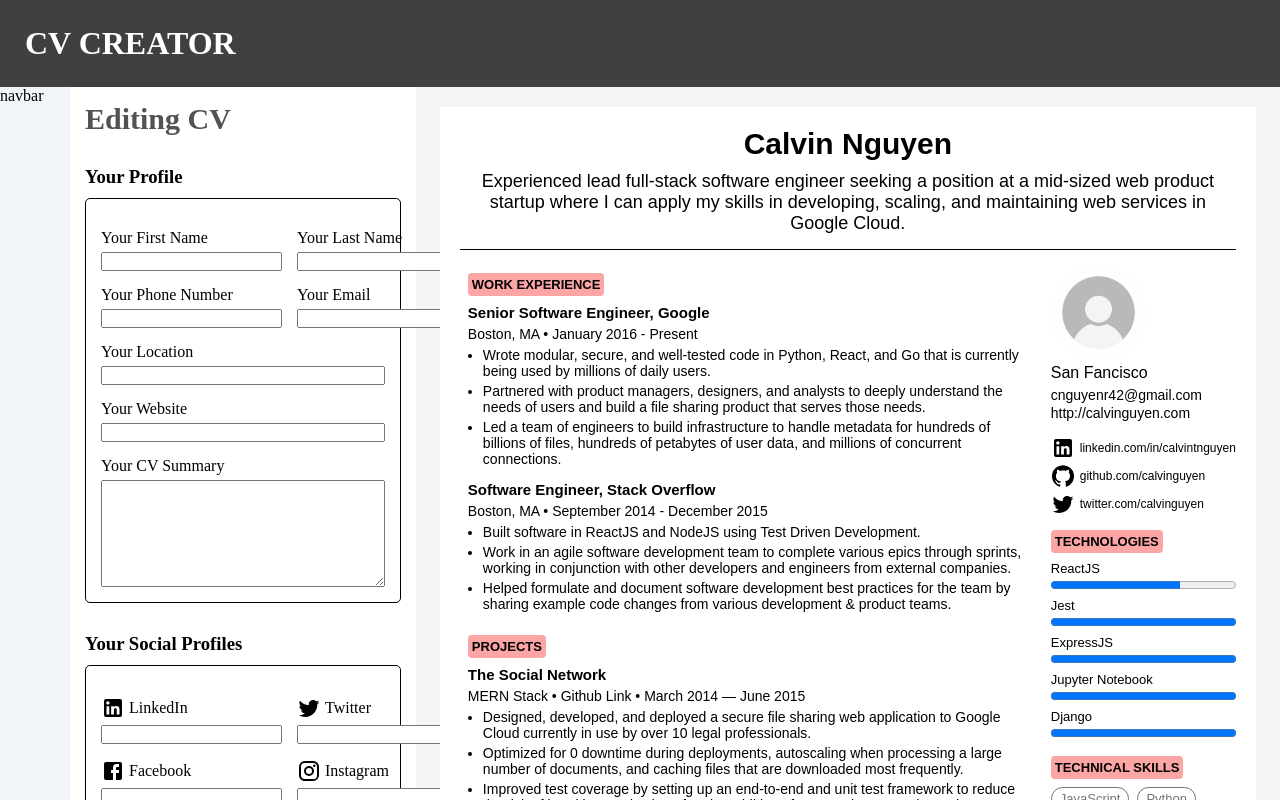
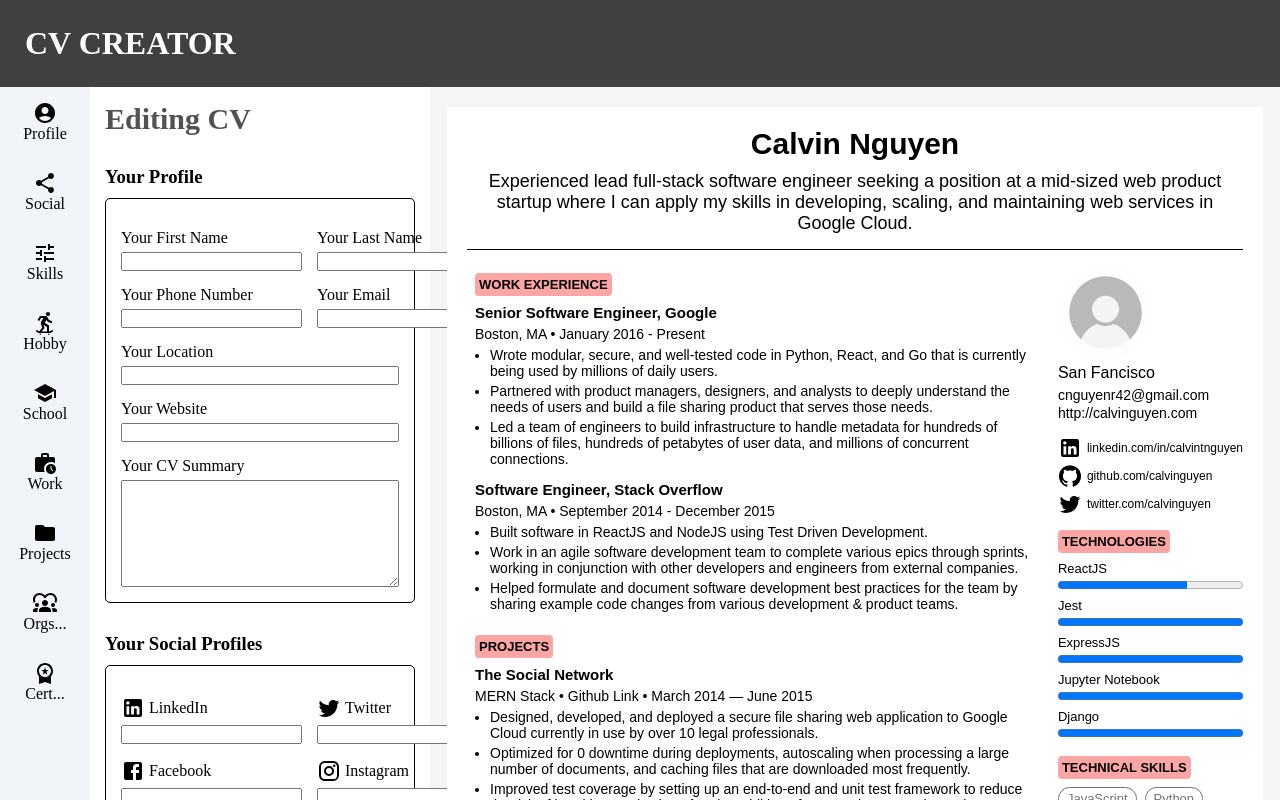
Before and after one commit to calvinguyen/cv-application, a React (Vite) app: page / in a window 1280 px wide. Shown: the top 800 px of the page. Built offline with nearby package versions, Linux system fonts and the light colour scheme.

Commit message:
Implement navbar buttons and styling

```diff
--- a/src/assets/css/SideBar.css
+++ b/src/assets/css/SideBar.css
@@ -1,3 +1,24 @@
 nav {
   background-color: #f1f5f9;
 }
+
+nav ul {
+  display: flex;
+  flex-direction: column;
+}
+
+nav li {
+  gap: 5px;
+}
+
+nav li a {
+  display: flex;
+  flex-direction: column;
+  align-items: center;
+  padding: 10px;
+}
+
+nav li a:hover {
+  background-color: #fafafa;
+  text-decoration: none;
+}
--- a/src/assets/css/index.css
+++ b/src/assets/css/index.css
@@ -20,7 +20,7 @@
   flex: 1;
   background-color: #f5f5f5;
   display: grid;
-  grid-template-columns: 70px minmax(0, 2fr) 5fr;
+  grid-template-columns: 90px minmax(0, 2fr) 5fr;
 }
 
 footer {
--- a/src/components/SideBar.jsx
+++ b/src/components/SideBar.jsx
@@ -1,10 +1,73 @@
-import React from 'react';
 import '../assets/css/SideBar.css';
+import AccountCircleIcon from '@mui/icons-material/AccountCircle';
+import ShareIcon from '@mui/icons-material/Share';
+import TuneIcon from '@mui/icons-material/Tune';
+import SkateboardingIcon from '@mui/icons-material/Skateboarding';
+import SchoolIcon from '@mui/icons-material/School';
+import WorkHistoryIcon from '@mui/icons-material/WorkHistory';
+import FolderIcon from '@mui/icons-material/Folder';
+import Diversity1Icon from '@mui/icons-material/Diversity1';
+import WorkspacePremiumIcon from '@mui/icons-material/WorkspacePremium';
 
 const SideBar = () => {
   return (
     <nav className="sidebar">
-      <div>navbar</div>
+      <ul>
+        <li>
+          <a href="#profile-form">
+            <AccountCircleIcon />
+            <p>Profile</p>
+          </a>
+        </li>
+        <li>
+          <a href="#social-form">
+            <ShareIcon />
+            <p>Social</p>
+          </a>
+        </li>
+        <li>
+          <a href="#skills-form">
+            <TuneIcon />
+            <p>Skills</p>
+          </a>
+        </li>
+        <li>
+          <a href="#hobbies-form">
+            <SkateboardingIcon />
+            <p>Hobby</p>
+          </a>
+        </li>
+        <li>
+          <a href="#school-form">
+            <SchoolIcon />
+            <p>School</p>
+          </a>
+        </li>
+        <li>
+          <a href="#work-form">
+            <WorkHistoryIcon />
+            <p>Work</p>
+          </a>
+        </li>
+        <li>
+          <a href="#projects-form">
+            <FolderIcon />
+            <p>Projects</p>
+          </a>
+        </li>
+        <li>
+          <a href="#orgs-form">
+            <Diversity1Icon />
+            <p>Orgs...</p>
+          </a>
+        </li>
+        <li>
+          <a href="#certs-form">
+            <WorkspacePremiumIcon />
+            <p>Cert...</p>
+          </a>
+        </li>
+      </ul>
     </nav>
   );
 };
```
